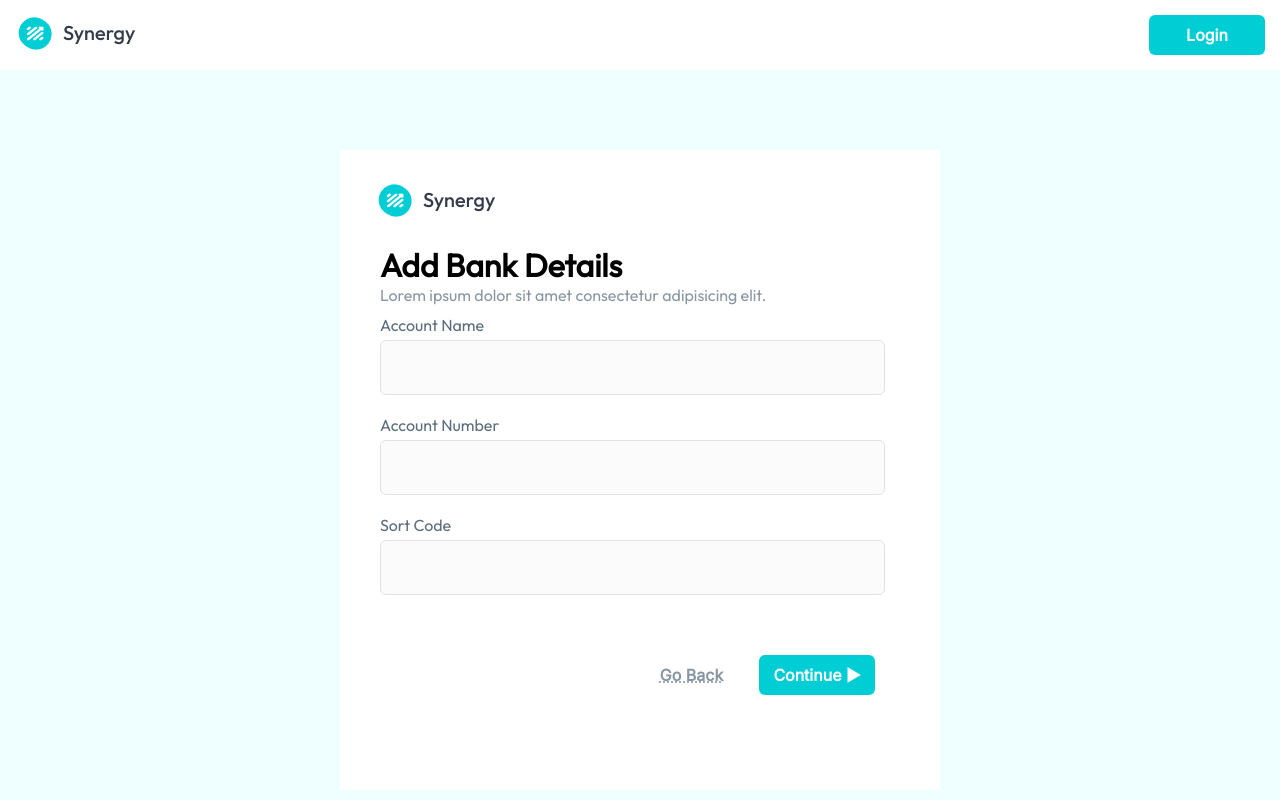
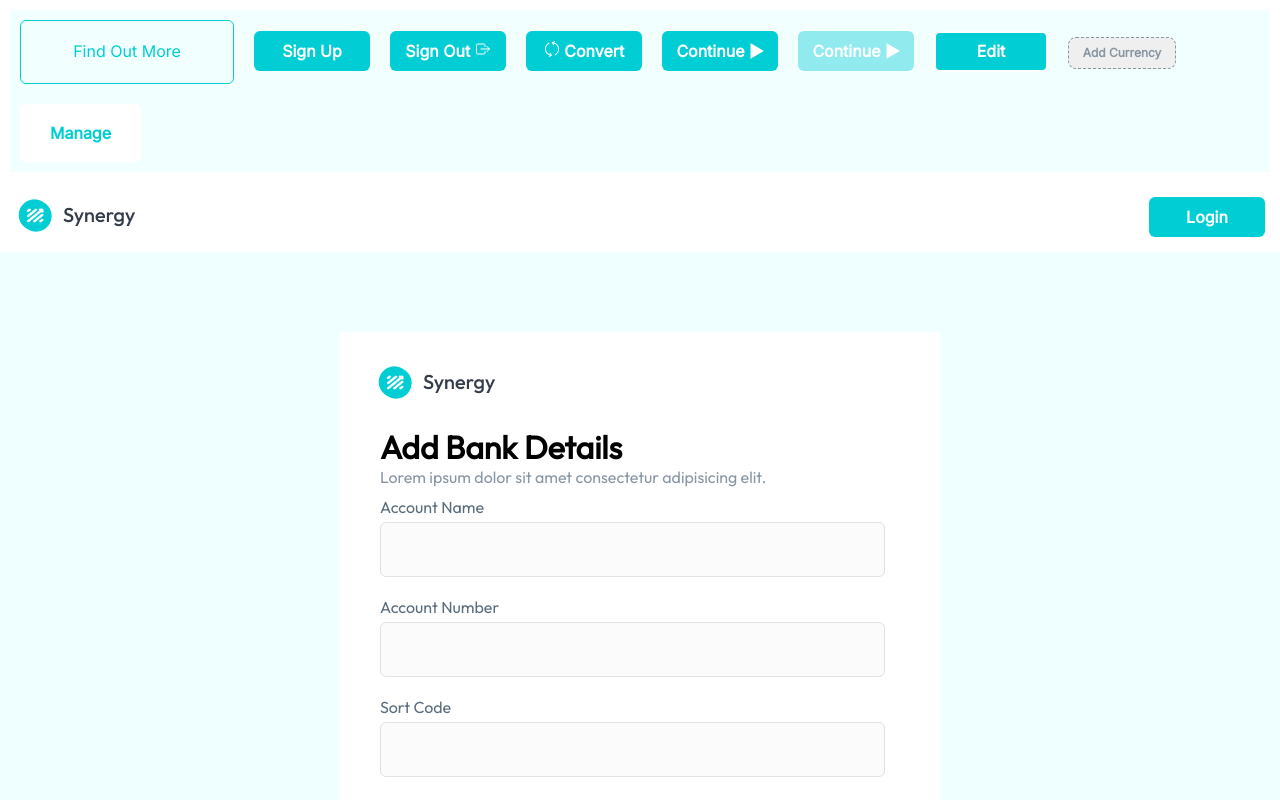
Before and after one commit to nology-tech/synergy, a React (Create React App) app: page /bankdetails in a window 1280 px wide. Shown: the top 800 px of the page. Built offline with nearby package versions, Linux system fonts and the light colour scheme.

Commit message:
Updated Button conditions to accommodate rendering icon+text vs text+icon and added button component to Sign Out

```diff
--- a/src/App.jsx
+++ b/src/App.jsx
@@ -29,14 +29,14 @@ const App = () => {
   };
 
   // Button Icons
-  // const buttonConvert = <SlRefresh />;
-  // const buttonSignOut = <IoExitOutline />;
+  const buttonConvert = <SlRefresh />;
+  const buttonSignOut = <IoExitOutline />;
 
   return (
     <Router>
       <div>
         {/* Button Test */}
-        {/* <div className="button-test">
+        <div className="button-test">
           <Button
             buttonStyle={"btn button-transparent"}
             buttonText={"Find Out More"}
@@ -79,7 +79,7 @@ const App = () => {
             isDisabled={false}
             buttonText={"Manage"}
           />
-        </div> */}
+        </div>
 
         <Routes>
           <Route path="/" element={<LandingMain />} />
--- a/src/components/Button/Button.jsx
+++ b/src/components/Button/Button.jsx
@@ -4,6 +4,9 @@ import "./Button.scss";
 const Button = (props) => {
 
   const { buttonStyle, isDisabled, onClick, buttonType, buttonImg, buttonText } = props;
+  console.log(buttonText);
+
+  if (buttonText == 'Sign Out') {
   return (
     <>
     <button
@@ -11,10 +14,22 @@ const Button = (props) => {
       type = {buttonType}
       onClick = {onClick}
       disabled = {isDisabled}>
-      {buttonText} {buttonImg}
+      {buttonText}  {buttonImg}
+    </button>
+    </>
+  )
+} else {
+  return (
+    <>
+    <button
+      className = {buttonStyle}
+      type = {buttonType}
+      onClick = {onClick}
+      disabled = {isDisabled}>
+      {buttonImg}   {buttonText}
     </button>
     </>
   )
 }
-
+}
 export default Button
--- a/src/components/NavMenu/NavMenu.jsx
+++ b/src/components/NavMenu/NavMenu.jsx
@@ -7,6 +7,8 @@ import contacts from "../../assets/images/fluent_people-16-regular.png";
 import signout from "../../assets/images/Group 66.png";
 import transfer from "../../assets/images/transfer-icon.png";
 import { Link } from "react-router-dom";
+import Button from "../Button/Button";
+import {FiLogOut} from "react-icons/fi";
 
 const NavMenu = () => {
   const walletImg = wallet;
@@ -15,6 +17,8 @@ const NavMenu = () => {
   const contactsImg = contacts;
   const transferImg = transfer;
   const signoutImg = signout;
+  const buttonSignOut = <FiLogOut />;
+
   return (
     <div className="sidemenu wrapper" id="slide">
       <div className="sidemenu__items">
@@ -52,7 +56,12 @@ const NavMenu = () => {
       </div>
       <div className="sidemenu__signout">
         <Link to="/home">
-          <img className="sidemenu__logout" src={signoutImg} alt="Contacts" />
+          {/* <img className="sidemenu__logout" src={signoutImg} alt="Sign Out" /> */}
+          <Button
+            buttonStyle={"btn button-blue sidemenu__logout"}
+            buttonText={"Sign Out"}
+            buttonImg={buttonSignOut}
+          />
         </Link>
       </div>
     </div>
```
